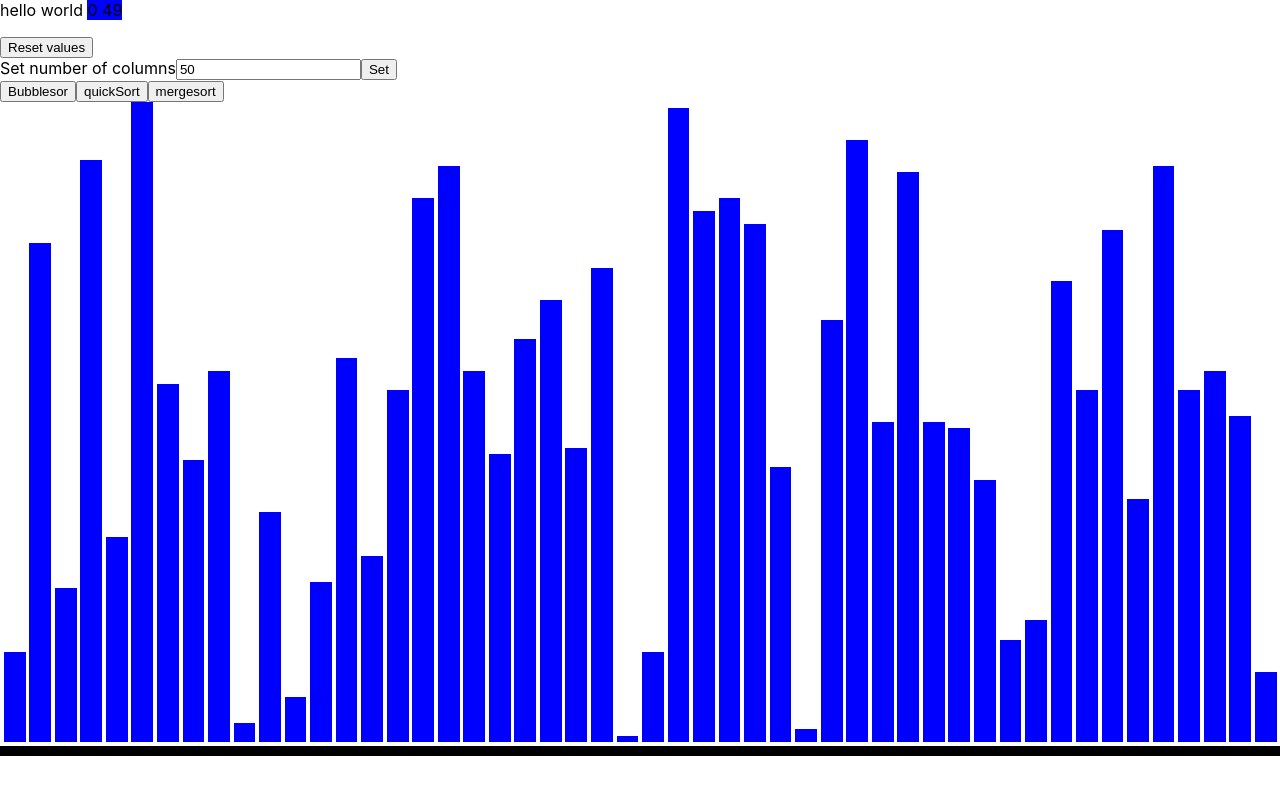
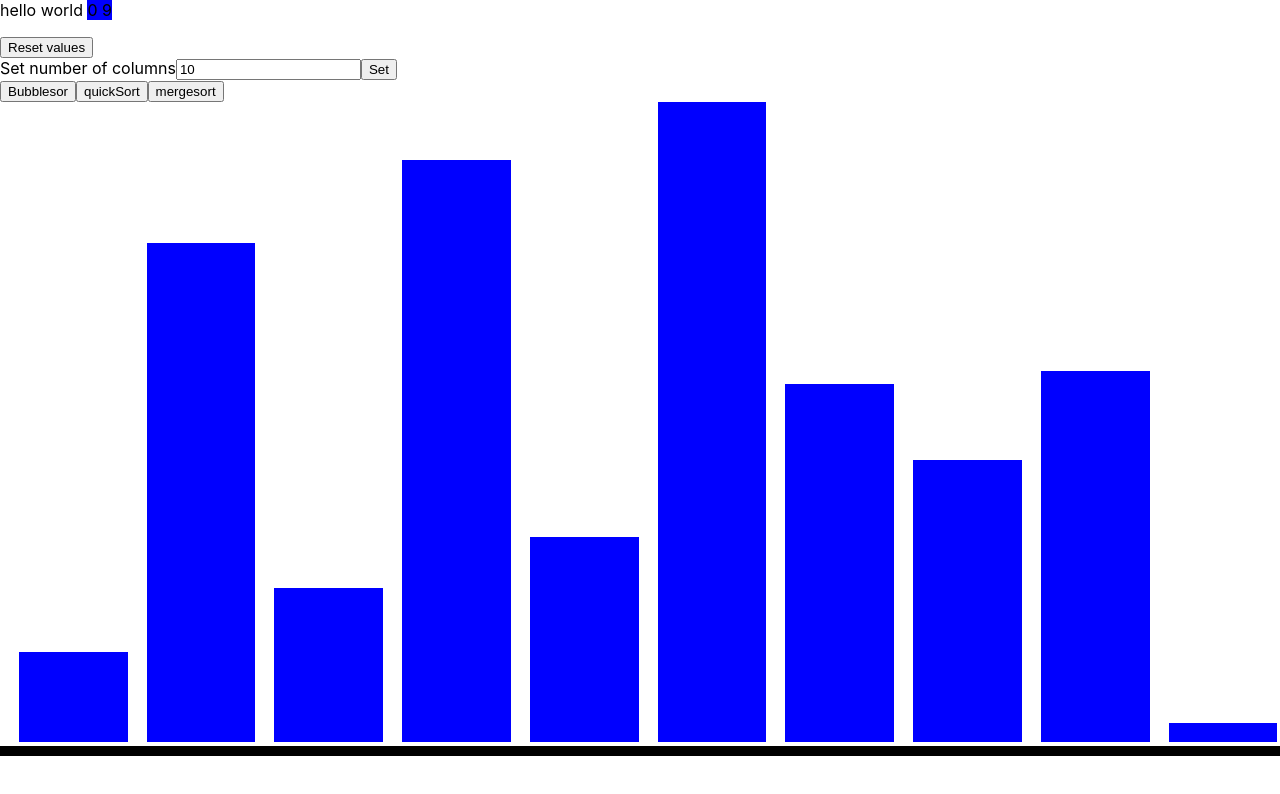
Before and after one commit to leonardBrebene/-SortingColumns, a React (Create React App) app in the folder sorting-algoritms/: page / in a window 1280 px wide. Shown: the top 794 px of the page. Built offline with nearby package versions, Linux system fonts and the light colour scheme.

Commit message:
Implementing merge sort visualisation

```diff
--- a/sorting-algoritms/src/App.js
+++ b/sorting-algoritms/src/App.js
@@ -6,11 +6,12 @@ function App() {
 
   const [l, setl] = useState(0);
   const [columnArray, setColumnArray] = useState([]);
-  const [numberOfColumns, setNumberColumns] = useState(50);
-  const [tempNum, setTempNum] = useState(50);
-  const [helpIndex, setHelpIndex] = useState({ num1: -2, num2: -2, color: 'turquoise',start:-2,end:-2 });
+  const [numberOfColumns, setNumberColumns] = useState(10);
+  const [tempNum, setTempNum] = useState(10);
+  const [helpIndex, setHelpIndex] = useState({ num1: -2, num2: -2, color: 'turquoise',start:-2,end:-2,mergeValue:0 });
   const lastIndex = useRef({ num1: -2, num2: -2, color: 'blue',start:-2,end:-2 });
   const pivotIndex = useRef(-2);
+  const timer = useRef(-1);
 
 
   useEffect(() => {
@@ -31,7 +32,12 @@ function App() {
     let array = columnArray;   //swap elements of columnArray
     let k = array[helpIndex['num1']];
     array[helpIndex['num1']] = array[helpIndex['num2']];
-    array[helpIndex['num2']] = k;
+    if(helpIndex['mergeValue']>0){
+      array[helpIndex['num2']]=helpIndex['mergeValue']
+    }else{
+      array[helpIndex['num2']] = k;
+    }
+
 
     if(helpIndex['end']>0){  //color the working array dodgerblue
       for(let i=helpIndex['start'];i<=helpIndex['end'];i++){
@@ -69,15 +75,15 @@ function App() {
   }, [helpIndex, columnArray])
 
 
-  function looper(z, first, second, bool,start,end) {
+  function looper(z, first, second, bool,start,end,mergeIndex) {
     setTimeout(() => {
       let color = 'turquoise'
       if (bool === true) {
         color = "black"
       }
-      setHelpIndex({ num1: first, num2: second, color: color,start:start,end:end });
+      setHelpIndex({ num1: first, num2: second, color: color,start:start,end:end,mergeValue:mergeIndex });
 
-    }, 25 * z);
+    }, 20 * z);
   }
 
   function Bubble(e) {
@@ -157,36 +163,68 @@ function App() {
     e.preventDefault();
     let z=-1;
     let columnarray=JSON.parse(JSON.stringify(columnArray));
-    let indexColumnArray= columnarray.map((value,index)=>{return{index:index,value:value}})
+    let indexColumnArray= columnarray.map((value,index)=>{
+      return{index:index,value:value}
+    })
+
     console.log(indexColumnArray);
-
-    let ceva= mergeSortTopDown(columnarray);
+    //console.log(indexColumnArray[0]['value'])
+    let ceva= mergeSortTopDown(indexColumnArray);
     console.log(ceva);
 
-    function mergeSortTopDown(columnarray){
-      if(columnarray.length<=1){
-        return columnarray
+
+    function mergeSortTopDown(indexColumnArray){
+      if(indexColumnArray.length<=1){
+        return indexColumnArray;
       }
 
-      const middle=Math.floor(columnarray/2);
-      const left =columnarray.slice(0,middle);
-      const right=columnarray.slice(middle)
+      const middle=Math.floor(indexColumnArray.length/2);
+      const left =indexColumnArray.slice(0,middle);
+      const right=indexColumnArray.slice(middle)
 
-      return mergeTopDown(mergeSortTopDown(left),mergeSortTopDown(right));
+      return merge(mergeSortTopDown(left),mergeSortTopDown(right));
     }
 
-    function mergeTopDown(left,right){
-      const array=[];
+    function merge(left,right){
+      let array=[];
+      let smallestIndex=999;
 
-      while(left.length&&right.lenght){
-        if(left[0]<right[0]){
+      while(left.length && right.length){
+
+        if(left[0]['value']<right[0]['value']){
           array.push(left.shift())
         }else{
           array.push(right.shift())
         }
       }
-      return array.concat(left.slice()).concat(right.slice());
+
+      let test= array.concat(left.slice()).concat(right.slice());
+        test.forEach(element => {
+          if(element['index']<smallestIndex){
+          smallestIndex=element['index']
+        }
+        });
+
+        test.forEach((element) => {
+          element['index']=smallestIndex;
+          smallestIndex++;
+        });
+
+        test.forEach(element => {
+          timer.current++;
+          looper(timer.current,element['index'],element['index'],false,element['index'],smallestIndex,element['value']);
+        });
+
+        //console.log('test dupaa');console.log(test);
+
+        let k=array.length
+        let z=k-smallestIndex
+       // console.log('biggest index '+ smallestIndex+' minus '+z+' timer'+timer.current)
+
+       return test
+
     }
+
   }
 
   function setNumberOfColumns(e) {
```
